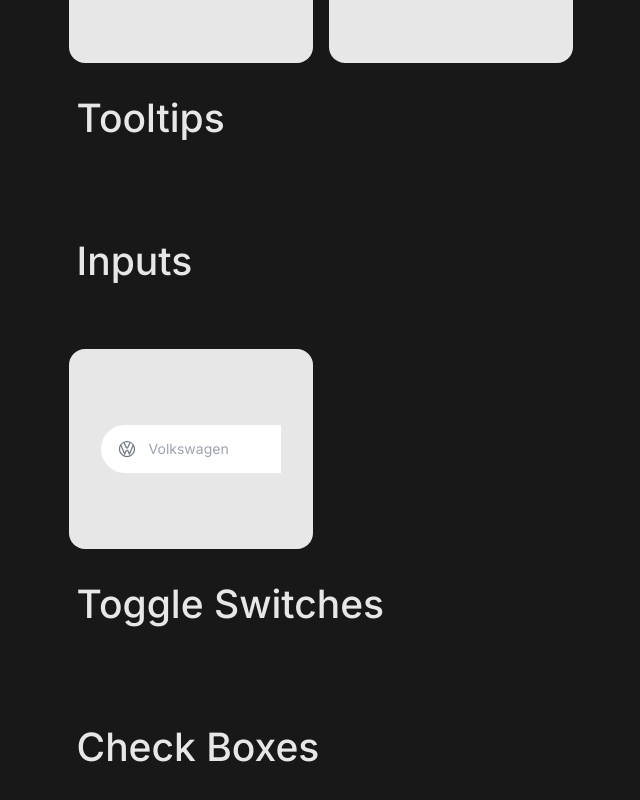
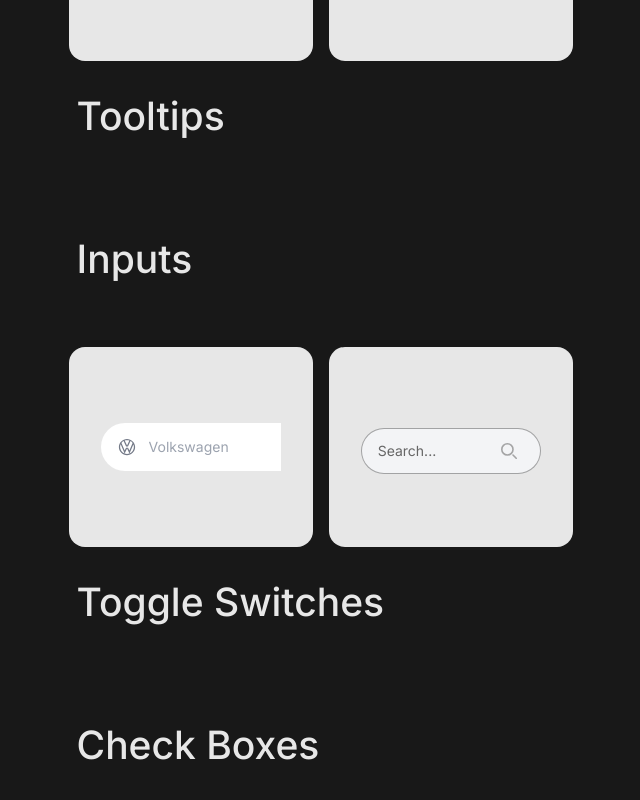
Before and after one commit to Soros87/uiverse_inspired_repo, a Next.js app: page / in a window 1280 px wide. Shown: the part 1452-2252 px from the top of the page, without its empty margins (167-807 px from the left). Built offline with nearby package versions, Linux system fonts and the light colour scheme.

Commit message:
update UIs

```diff
--- a/next.config.mjs
+++ b/next.config.mjs
@@ -1,7 +1,7 @@
 /** @type {import('next').NextConfig} */
 const nextConfig = {
   images: {
-    domains: ["res.cloudinary.com"],
+    remotePatterns: [{ protocol: "https", hostname: "res.cloudinary.com" }],
   },
 };
 
--- a/package.json
+++ b/package.json
@@ -24,7 +24,8 @@
     "autoprefixer": "^10.0.1",
     "eslint": "^8",
     "eslint-config-next": "14.1.0",
-    "postcss": "^8",
+    "postcss": "^8.4.33",
+    "postcss-nesting": "^12.0.2",
     "tailwindcss": "^3.3.0",
     "typescript": "^5"
   }
--- a/src/app/globals.css
+++ b/src/app/globals.css
@@ -65,6 +65,9 @@ body {
   font-family: var(--font-sora);
   color: var(--white-100);
   background: var(--black-100);
+
+
+
 }
 
 @layer utilities {
@@ -73,4 +76,5 @@ body {
   }
 
 
+
 }
--- a/src/app/page.tsx
+++ b/src/app/page.tsx
@@ -13,11 +13,11 @@ export default function Home() {
         {links.map((link, index) => (
           <Link
             href={link.hash}
-            className=" flex w-full items-start justify-start transition "
+            className=" flex w-full items-start justify-start transition relative "
             key={index}
           >
             <li
-              className={`list-none cursor-pointer font-bold text-center py-3 my-2 text-lg hover:bg-white-50 hover:text-black-100 hover:rounded-full px-3`}
+              className={` list-none cursor-pointer font-bold text-center py-3 my-2 text-lg hover:bg-white-50 hover:text-black-100 hover:rounded-full px-3`}
               key={index}
             >
               {link.name}
--- a/src/components/buttons/card2.tsx
+++ b/src/components/buttons/card2.tsx
@@ -1,5 +1,4 @@
 import React from "react";
-import { FaPaperPlane } from "react-icons/fa";
 
 const Card2 = () => {
   return (
--- a/src/components/cards/card7.tsx
+++ b/src/components/cards/card7.tsx
@@ -12,7 +12,7 @@ const Card7 = () => {
   };
 
   return (
-    <div className="flex h-[280px] w-full flex-col rounded-[1rem] p-5 bg-white-100 text-black-100">
+    <div className="flex w-full flex-col rounded-[1rem] p-5 bg-white-100 text-black-100">
       {/* Display post owner detail */}
       <div className="flex flex-col">
         <div className="w-full flex justify-between">
--- a/src/components/catalogue.tsx
+++ b/src/components/catalogue.tsx
@@ -8,6 +8,7 @@ import Card5 from "./loaders/card5";
 import Card6 from "./loaders/card6";
 import Card7 from "./cards/card7";
 import Card8 from "./inputs/card8";
+import Card9 from "./inputs/card9";
 
 const Catalogue = () => {
   return (
@@ -38,6 +39,7 @@ const Catalogue = () => {
       <SectionHeading> Inputs </SectionHeading>
       <div className="w-full h-full grid md:grid-cols-2 lg:grid-cols-4 sm: grid-cols-1 gap-4 p-5 items-center text-center overflow-auto">
         <Card8 />
+        <Card9 />
       </div>
       <SectionHeading> Toggle switches </SectionHeading>
       <div className="w-full h-full grid md:grid-cols-2 lg:grid-cols-4 sm: grid-cols-1 gap-4 p-5 items-center text-center overflow-auto"></div>
--- a/src/components/header.tsx
+++ b/src/components/header.tsx
@@ -46,7 +46,7 @@ const Header = () => {
         </div>
       </nav>
       {toggleMenu && (
-        <ul className="z-[1000] fixed top-[4rem] -right-0 p-3 w-full h-screen shadow-2xl list-none flex flex-col justify-start items-end rounded-md text-white-100 animate-slide-in">
+        <ul className="z-[1000] fixed top-[4rem] -right-0 p-3 w-full h-screen shadow-2xl list-none flex flex-col justify-start items-end rounded-md text-white-100 animate-slide-in bg-black-100 ">
           {links.map((link, index) => (
             <NavBarItem
               key={link.name + index}
--- /dev/null
+++ b/src/components/inputs/card9.tsx
@@ -0,0 +1,43 @@
+import React from "react";
+
+const Card9 = () => {
+  return (
+    <div className="flex h-[200px] w-full flex-col gap-[2] p-[2rem] rounded-[1rem] justify-center  items-center bg-white-100 text-black-100">
+      <form className="hidden md:flex items-center justify-center">
+        <div className="relative flex">
+          {/*Text Input*/}
+          <div className="w-full flex flex-col mt-2">
+            <div>
+              <input
+                type="text"
+                name="searchbar"
+                placeholder="Search..."
+                className="w-full bg-gray-100 rounded-full border border-[#66666690] outline-none text-sm px-4 py-3 placeholder:text-[#666] "
+              />
+              <button className="absolute right-4 top-3 bottom-1 text-[#66666690] rounded-lg p-2 text-s hover:bg-[#f4efef90]">
+                <svg
+                  className="w-4 h-4"
+                  aria-hidden="true"
+                  xmlns="http://www.w3.org/2000/svg"
+                  fill="none"
+                  viewBox="0 0 20 20"
+                >
+                  <path
+                    stroke="currentColor"
+                    strokeLinecap="round"
+                    strokeLinejoin="round"
+                    strokeWidth="2"
+                    d="m19 19-4-4m0-7A7 7 0 1 1 1 8a7 7 0 0 1 14 0Z"
+                  />
+                </svg>
+                <span className="sr-only">Search</span>
+              </button>
+            </div>
+          </div>
+        </div>
+      </form>
+    </div>
+  );
+};
+
+export default Card9;
```
Also changed, not shown: 1 other file (tests, documents, lock files or other folders).
